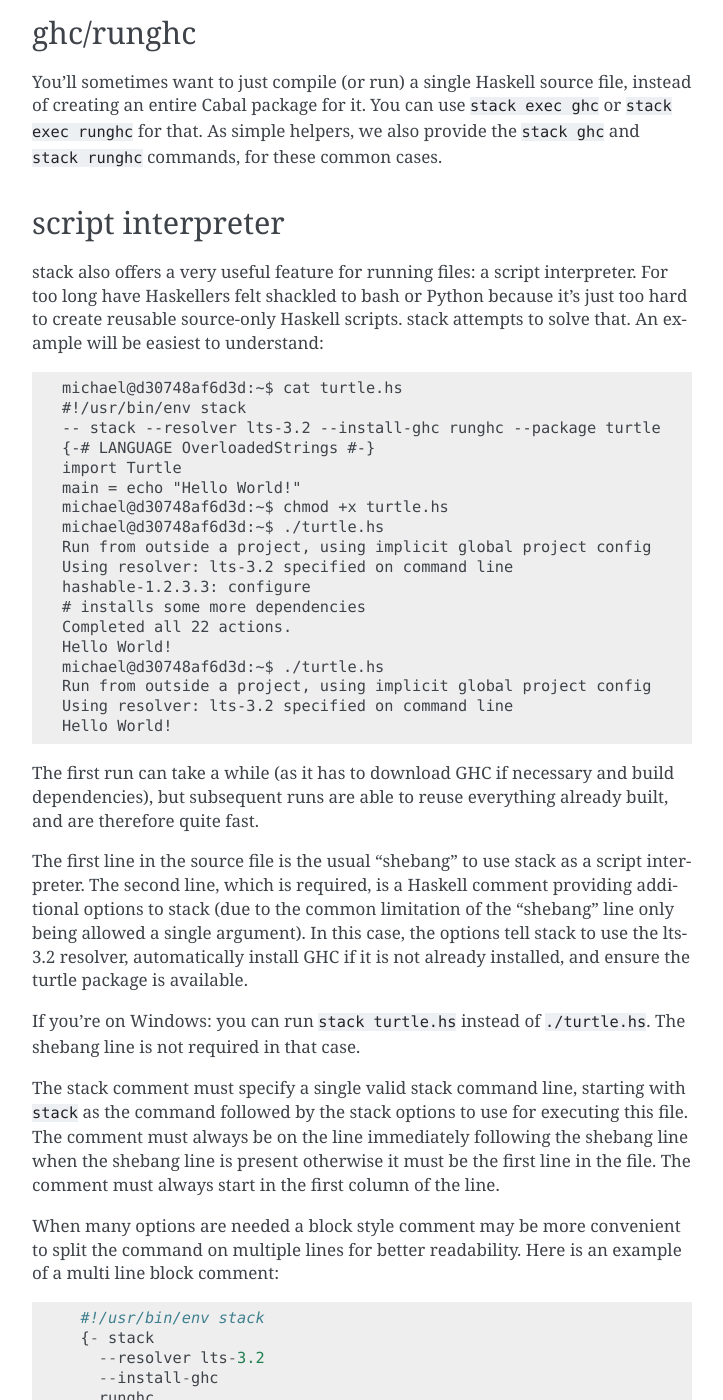
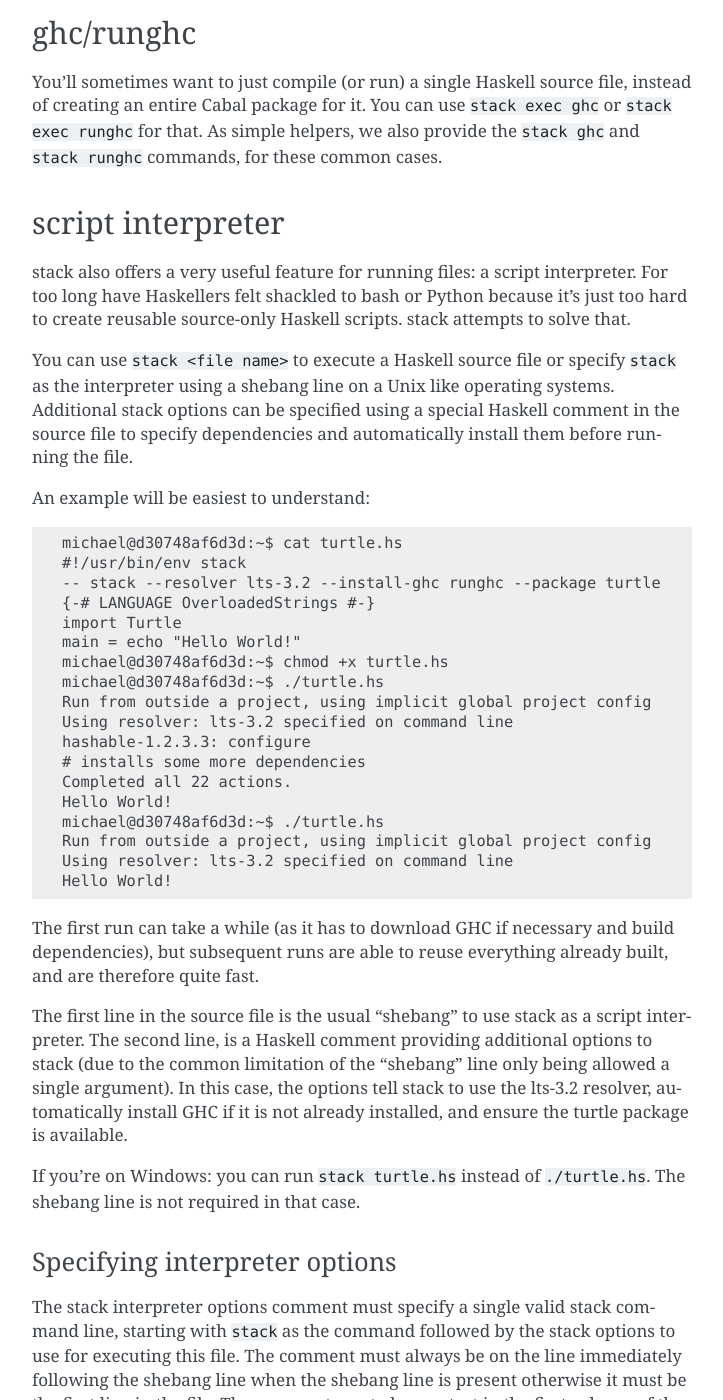
Before and after one commit to commercialhaskell/stack, a Sphinx documentation site: the page built from doc/GUIDE.md, in a window 1280 px wide and 1400 px high, scrolled down 27752 px. Shown: the whole window, without its empty margins (388-1111 px from the left). Built offline with Sphinx 7.4.7, drawn with Linux system fonts in a browser that asks for light colours; some of the changed text lies outside the part shown.

Commit message:
Fix unit tests and documentation
Corresponding to the interpreter diagnostics changes.

````diff
--- a/doc/GUIDE.md
+++ b/doc/GUIDE.md
@@ -1361,7 +1361,15 @@
 stack also offers a very useful feature for running files: a script
 interpreter. For too long have Haskellers felt shackled to bash or Python
 because it's just too hard to create reusable source-only Haskell scripts.
-stack attempts to solve that. An example will be easiest to understand:
+stack attempts to solve that.
+
+You can use `stack <file name>` to execute a Haskell source file or specify
+`stack` as the interpreter using a shebang line on a Unix like operating systems.
+Additional stack options can be specified using a special Haskell comment in
+the source file to specify dependencies and automatically install them before
+running the file.
+
+An example will be easiest to understand:
 
 ```
 michael@d30748af6d3d:~$ cat turtle.hs
@@ -1389,20 +1397,23 @@
 and are therefore quite fast.
 
 The first line in the source file is the usual "shebang" to use stack as a
-script interpreter. The second line, which is required, is a Haskell comment
-providing additional options to stack (due to the common limitation of the
-"shebang" line only being allowed a single argument). In this case, the options
-tell stack to use the lts-3.2 resolver, automatically install GHC if it is not
-already installed, and ensure the turtle package is available.
+script interpreter. The second line, is a Haskell comment providing additional
+options to stack (due to the common limitation of the "shebang" line only being
+allowed a single argument). In this case, the options tell stack to use the
+lts-3.2 resolver, automatically install GHC if it is not already installed, and
+ensure the turtle package is available.
 
 If you're on Windows: you can run `stack turtle.hs` instead of `./turtle.hs`.
 The shebang line is not required in that case.
 
-The stack comment must specify a single valid stack command line, starting with
-`stack` as the command followed by the stack options to use for executing
-this file. The comment must always be on the line immediately following the
-shebang line when the shebang line is present otherwise it must be the first
-line in the file. The comment must always start in the first column of the line.
+### Specifying interpreter options
+
+The stack interpreter options comment must specify a single valid stack command
+line, starting with `stack` as the command followed by the stack options to use
+for executing this file. The comment must always be on the line immediately
+following the shebang line when the shebang line is present otherwise it must
+be the first line in the file. The comment must always start in the first
+column of the line.
 
 When many options are needed a block style comment may be more convenient to
 split the command on multiple lines for better readability. Here is an example
````
Also changed, not shown: 1 other file.
